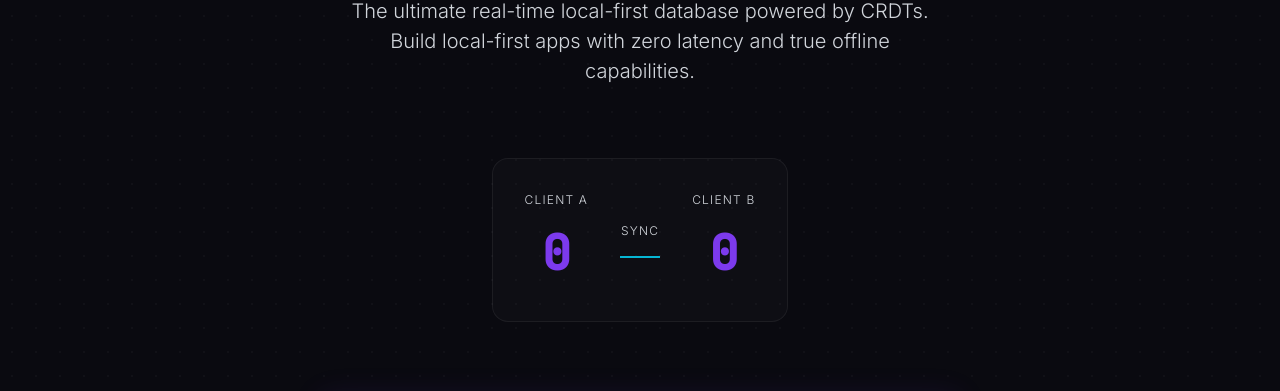
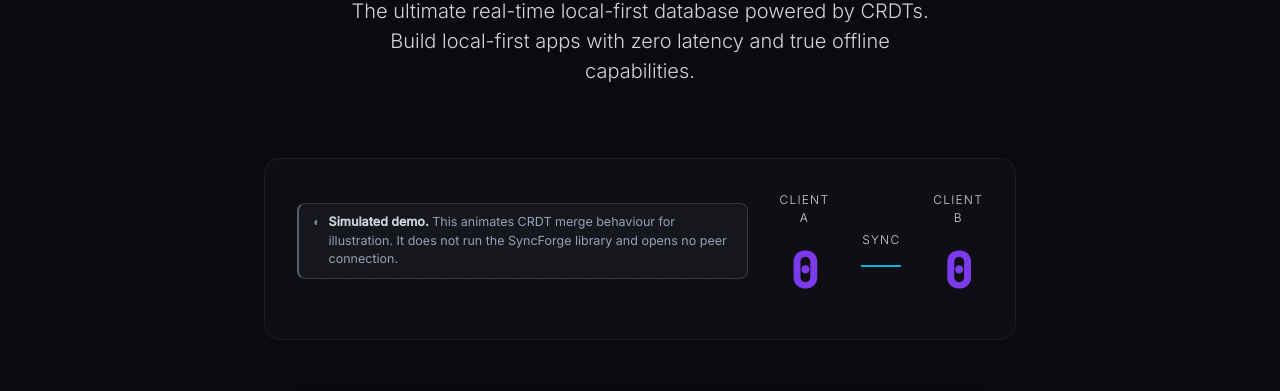
Before and after one commit to itsoumya-d/syncforge, a website: page index.html in a window 1280 px wide. Shown: the part 356-747 px from the top of the page. Drawn offline with nearby package versions, Linux system fonts and the light colour scheme.

Commit message:
docs(demo): label the syncforge demo as simulated
The demo page does not load the library or open a peer connection - the output
shown is scripted. Labelled so it is not mistaken for a live product run.

```diff
--- a/index.html
+++ b/index.html
@@ -580,6 +580,7 @@
                 <p class="hero-desc">The ultimate real-time local-first database powered by CRDTs. Build local-first apps with zero latency and true offline capabilities.</p>
 
                 <div class="crdt-demo">
+                <div class="sim-note" style="display:flex;align-items:flex-start;gap:9px;margin:0 0 16px;padding:9px 13px;border:1px solid rgba(148,163,184,.25);border-left:2px solid rgba(148,163,184,.5);border-radius:8px;background:rgba(148,163,184,.06);color:#94a3b8;font-size:12.5px;line-height:1.5;text-align:left;font-family:inherit;font-weight:400;"><span aria-hidden="true" style="flex:none;opacity:.8;">&#9686;</span><span><strong style="color:#cbd5e1;font-weight:600;">Simulated demo.</strong> This animates CRDT merge behaviour for illustration. It does not run the SyncForge library and opens no peer connection.</span></div>
                     <div class="crdt-box">
                         <div class="crdt-label">Client A</div>
                         <div class="crdt-val" id="valA">0</div>
```
